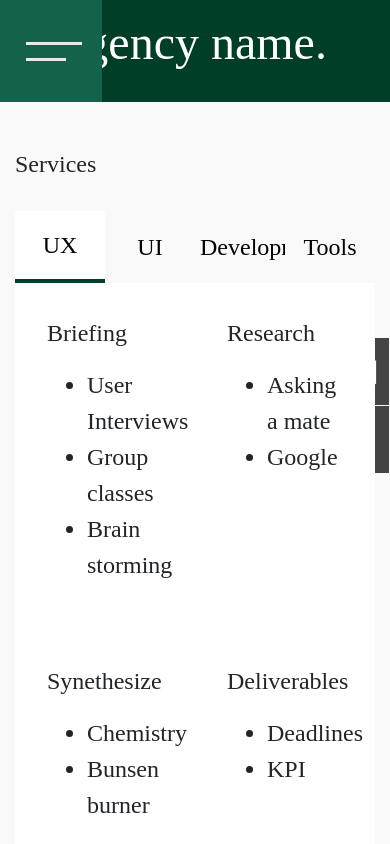
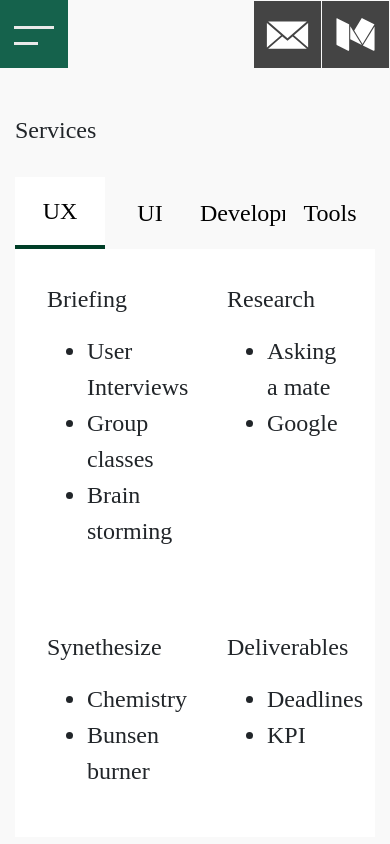
Before and after one commit to calvchum/agency-webpage, a React (Create React App) app: page /services in a window 390 px wide. Shown: the top 844 px of the page. Built offline with nearby package versions, Linux system fonts and the light colour scheme.

Commit message:
responsive edits

```diff
--- a/src/components/About.js
+++ b/src/components/About.js
@@ -16,7 +16,7 @@ class About extends Component {
   })
 
     return (
-      <Container>
+      <div className="min-height-wrapper">
         <Row>
           <Col xs="12" md={{ offset: 1, span: 10 }} lg={{ offset: 2, span: 8 }}>
             <h1 className="page-header subheader-text">
@@ -25,7 +25,7 @@ class About extends Component {
           </Col>
         </Row>
         {members}
-      </Container>
+      </div>
     );
   }
 }
--- a/src/components/Contacts.js
+++ b/src/components/Contacts.js
@@ -4,7 +4,7 @@ import { Container, Row, Col } from 'react-bootstrap';
 class Contacts extends Component {
   render() {
     return (
-      <div className="contact-wrapper">
+      <div className="min-height-wrapper">
         <Row className="contact-details-wrapper">
           <Col className="contact-location" xs="12" md={{ offset: 1, span: 10 }}>
           <div>
--- a/src/components/Project.js
+++ b/src/components/Project.js
@@ -20,7 +20,6 @@ class Project extends Component {
 
     return (
       <div className="link-wrapper">
-    {/* Calv can you make the information object include a link to a medium artcile to go in the href */}
         <a href={medium.frontend} target='_blank'>
           <Row className="project-wrapper" style={{backgroundImage: `url(${img})`}}>
             <Col className="display-none project-content-alignment">
--- a/src/styles/_burger.scss
+++ b/src/styles/_burger.scss
@@ -112,3 +112,58 @@
     background-color: $accent;
   }
 }
+
+@media (max-width: 568px) {
+    #hamburger-menu-icon {
+    position: fixed;
+    z-index: 1;
+    width: 68px;
+    height: 68px;
+    background: $accent;
+    border: none;
+    outline: none;
+  }
+    #hamburger-menu-icon span {
+    position: absolute;
+    margin: 10px;
+    height: 3px;
+    background: $grey;
+    transform: rotate(0deg);
+    transition: .2s ease-in-out;
+  }
+  #hamburger-menu-icon span:nth-child(1) {
+    width: 40px;
+    top: 16px;
+    left: 4px;
+  }
+  #hamburger-menu-icon span:nth-child(2) {
+    width: 24px;
+    top: 32px;
+    left: 4px;
+  }
+  .burger-slide-out {
+    z-index: 1;
+    position: fixed;
+    top: 68px;
+    left: 0;
+    height: calc(100vh - 68px);
+  }
+  #hamburger-menu-icon.active {
+    background: $off-white;
+    & span {
+      background: $charcoal;
+    }
+    & span:nth-child(1) {
+      width: 24px;
+      transform: rotate(45deg);
+      top: 16px;
+      left: 4px;
+    }
+    & span:nth-child(2) {
+      width: 24px;
+      transform: rotate(-45deg);
+      top: 16px;
+      left: 4px;
+    }
+  }
+}
--- a/src/styles/_contacts.scss
+++ b/src/styles/_contacts.scss
@@ -1,3 +1,7 @@
+.min-height-wrapper {
+  min-height: calc(100vh - 190px);
+  background: $off-white;
+}
 .contact-location {
   display: flex;
   padding: 24px 0px;
@@ -25,5 +29,4 @@
       width: 100%;
     }
   }
-
 }
--- a/src/styles/_header.scss
+++ b/src/styles/_header.scss
@@ -11,3 +11,30 @@
   justify-content: center;
   align-items: center;
 }
+
+@media (max-width: 568px) {
+  .header-container {
+    background: $main;
+    height: 68px;
+  }
+
+  .header-positioning {
+    color: $off-white;
+    height: 100%;
+    width: 100%;
+    display: flex;
+    justify-content: center;
+    align-items: center;
+  }
+}
+
+@media (max-width: 568px) {
+  .header-positioning {
+    display: none;
+    // position: fixed;
+  }
+  .header-container {
+    background: $off-white;
+    // top: 0px;
+  }
+}
--- a/src/styles/_mediaIcons.scss
+++ b/src/styles/_mediaIcons.scss
@@ -1,4 +1,5 @@
 .social-media-wrapper {
+  z-index: 1;
   display: flex;
   flex-direction: column;
   position: fixed;
@@ -8,3 +9,17 @@
     margin-bottom: 1px;
   }
 }
+
+@media (max-width: 568px) {
+  .social-media-wrapper {
+    z-index: 1;
+    display: flex;
+    flex-direction: row;
+    position: fixed;
+    top: 1px;
+    right: 1px;
+    & a:first-child {
+      margin-right: 1px;
+    }
+  }
+}
--- a/src/styles/_project.scss
+++ b/src/styles/_project.scss
@@ -1,6 +1,5 @@
 .project-wrapper {
   height: 60vh;
-  margin-bottom: 16px;
 }
 .project-info {
   position: absolute;
@@ -23,12 +22,15 @@
   justify-content: center;
   padding-top: 56px;
 }
+
+.link-wrapper {
+    padding-bottom: 16px;
+}
 .link-wrapper a {
   text-decoration: none;
   color: #000;
   &:hover {
     text-decoration: none;
     color: #000;
-
   }
 }
--- a/src/styles/_services.scss
+++ b/src/styles/_services.scss
@@ -1,29 +1,27 @@
 .service-header {
   display: flex;
 }
-
 .service-header-button {
-    width: 25%;
-    background: $off-white;
-    border: none;
-    padding: 16px 0px;
+  width: 25%;
+  background: $off-white;
+  border: none;
+  padding: 16px 0px;
+  &:focus {
+    outline: none;
+  }
 }
-
 .service-focus {
-  outline: none;
   background: white;
   border-bottom: 4px $main solid;
 }
 .service-wrapper {
   box-shadow: 0px 2px 20px rgba(0, 0, 0, 0.25);
 }
-
 .service-display-info-wrapper {
   display: flex;
   flex-flow: row wrap;
   margin-bottom: 24px;
 }
-
 .service-display-info {
   width: 50%;
   padding: 32px;
--- a/src/styles/style.scss
+++ b/src/styles/style.scss
@@ -60,3 +60,9 @@ body {
 .no-scroll {
   overflow: hidden;
 }
+
+@media (max-width: 568px) {
+  .header-text {
+    font-size: 32px;
+  }
+}
```
